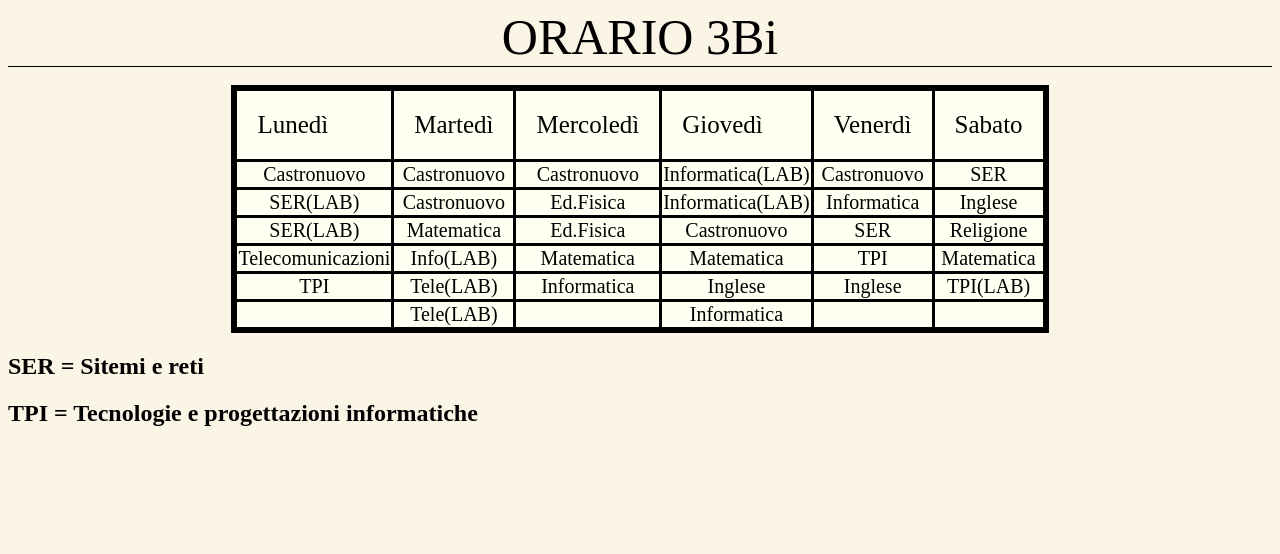
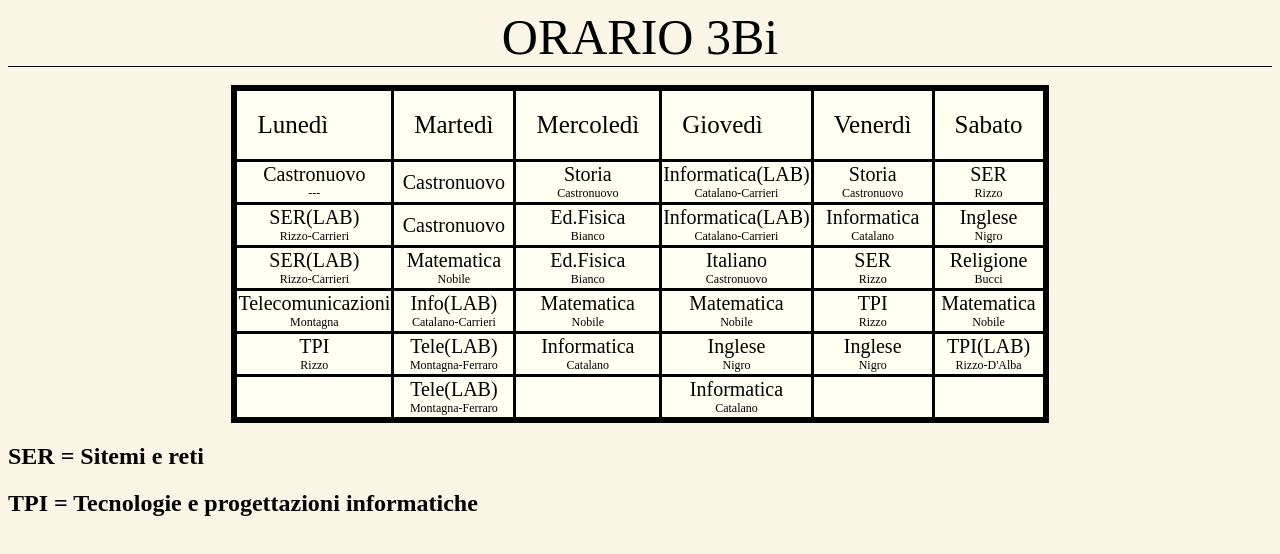
Before and after one commit to Flavio125/orario3b, a plain HTML site: page index.html in a window 1280 px wide. Drawn offline with Linux system fonts and the light colour scheme.

Commit message:
Update index.html

```diff
--- a/index.html
+++ b/index.html
@@ -47,6 +47,12 @@
                 border-top: 1px solid black;
                 Overflow-x: scroll
             }
+            p{
+                font-size: 12px;
+                padding : 0px;
+                margin-top: 0px;
+                margin-bottom: 0px;
+            }
         </style>
     </head>
     <header>ORARIO 3Bi</header>
@@ -66,55 +72,55 @@
             <tbody>
                 <tr class="jj">
                 	<!-- 1 ora !-->
-                    <td >Castronuovo</td> <!-- LUNEDI !-->
+                    <td >Castronuovo<p>---</p></td> <!-- LUNEDI !-->
                     <td>Castronuovo</td> <!-- MARTEDI' !-->
-                    <td>Castronuovo</td> <!-- MERCOLEDI' !-->
-                    <td>Informatica(LAB)</td> <!-- GIOVEDI' !-->
-                    <td>Castronuovo</td> <!-- VENERDI' !-->
-                    <td>SER</td>
+                    <td>Storia<p>Castronuovo</p></td> <!-- MERCOLEDI' !-->
+                    <td>Informatica(LAB)<p>Catalano-Carrieri</p></td> <!-- GIOVEDI' !-->
+                    <td>Storia<p>Castronuovo</p></td> <!-- VENERDI' !-->
+                    <td>SER<p>Rizzo</p></td>
                 </tr>
                 <!-- 2 ora !-->
                 <tr class="jj">
-                    <td>SER(LAB)</td> <!-- LUNEDI !-->
+                    <td>SER(LAB)<p>Rizzo-Carrieri</p></td> <!-- LUNEDI !-->
                     <td>Castronuovo</td> <!-- MARTEDI' !-->
-                    <td>Ed.Fisica</td> <!-- MERCOLEDI' !-->
-                    <td>Informatica(LAB)</td> <!-- GIOVEDI' !-->
-                    <td>Informatica</td> <!-- VENERDI' !-->
-                    <td>Inglese</td>
+                    <td>Ed.Fisica<p>Bianco</p></td> <!-- MERCOLEDI' !-->
+                    <td>Informatica(LAB)<p>Catalano-Carrieri</p></td> <!-- GIOVEDI' !-->
+                    <td>Informatica<p>Catalano</p></td> <!-- VENERDI' !-->
+                    <td>Inglese<p>Nigro</p></td>
                 </tr>
                 <!-- 3 ora !-->
                 <tr class="jj">
-                    <td>SER(LAB)</td> <!-- LUNEDI !-->
-                    <td>Matematica</td> <!-- MARTEDI' !-->
-                    <td>Ed.Fisica</td> <!-- MERCOLEDI' !-->
-                    <td>Castronuovo</td> <!-- GIOVEDI' !-->
-                    <td>SER</td> <!-- VENERDI' !-->
-                    <td>Religione</td>
+                    <td>SER(LAB)<p>Rizzo-Carrieri</p></td> <!-- LUNEDI !-->
+                    <td>Matematica<p>Nobile</p></td> <!-- MARTEDI' !-->
+                    <td>Ed.Fisica<p>Bianco</p></td> <!-- MERCOLEDI' !-->
+                    <td>Italiano<p>Castronuovo</p></td> <!-- GIOVEDI' !-->
+                    <td>SER<p>Rizzo</p></td> <!-- VENERDI' !-->
+                    <td>Religione<p>Bucci</p></td>
                 </tr>
                 <!-- 4 ora !-->
                 <tr class="jj">
-                    <td>Telecomunicazioni</td> <!-- LUNEDI !-->
-                    <td>Info(LAB)</td> <!-- MARTEDI' !-->
-                    <td>Matematica</td> <!-- MERCOLEDI' !-->
-                    <td>Matematica</td> <!-- GIOVEDI' !-->
-                    <td>TPI</td> <!-- VENERDI' !-->
-                    <td>Matematica</td>
+                    <td>Telecomunicazioni<p>Montagna</p></td> <!-- LUNEDI !-->
+                    <td>Info(LAB)<p>Catalano-Carrieri</p></td> <!-- MARTEDI' !-->
+                    <td>Matematica<p>Nobile</p></td> <!-- MERCOLEDI' !-->
+                    <td>Matematica<p>Nobile</p></td> <!-- GIOVEDI' !-->
+                    <td>TPI<p>Rizzo</p></td> <!-- VENERDI' !-->
+                    <td>Matematica<p>Nobile</p></td>
                 </tr>
                 <!-- 5 ora !-->
                 <tr class="jj">
-                    <td>TPI</td> <!-- LUNEDI !-->
-                    <td>Tele(LAB)</td> <!-- MARTEDI' !-->
-                    <td>Informatica</td> <!-- MERCOLEDI' !-->
-                    <td>Inglese</td> <!-- GIOVEDI' !-->
-                    <td>Inglese</td> <!-- VENERDI' !-->
-                    <td>TPI(LAB)</td>
+                    <td>TPI<p>Rizzo</p></td> <!-- LUNEDI !-->
+                    <td>Tele(LAB)<p>Montagna-Ferraro</p></td> <!-- MARTEDI' !-->
+                    <td>Informatica<p>Catalano</p></td> <!-- MERCOLEDI' !-->
+                    <td>Inglese<p>Nigro</p></td> <!-- GIOVEDI' !-->
+                    <td>Inglese<p>Nigro</p></td> <!-- VENERDI' !-->
+                    <td>TPI(LAB)<p>Rizzo-D'Alba</p></td>
                 </tr>
                 <!-- 6 ora !-->
                 <tr class="jj">
                     <td></td>
-                    <td>Tele(LAB)</td>
+                    <td>Tele(LAB)<p>Montagna-Ferraro</p></td>
                     <td></td>
-                    <td>Informatica</td>
+                    <td>Informatica<p>Catalano</p></td>
                     <td></td>
                     <td></td>
                 </tr>
```
